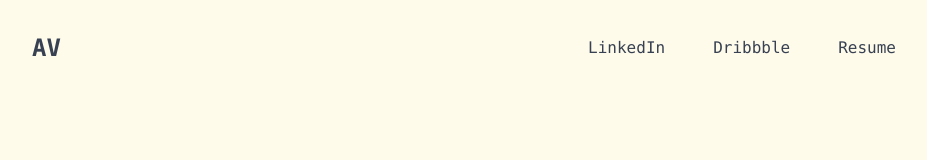
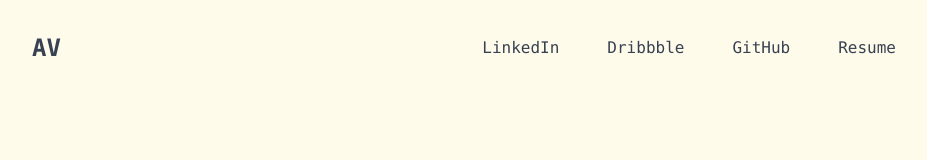
Before and after one commit to ArcticJunkie/folio_react_twcss, a React (Create React App) app: page / in a window 1280 px wide. Shown: the top 160 px of the page, without its empty margins (176-1103 px from the left). Built offline with nearby package versions, Linux system fonts and the light colour scheme.

Commit message:
added github link

```diff
--- a/src/components/Nav.js
+++ b/src/components/Nav.js
@@ -8,6 +8,7 @@ function Nav() {
                 <ul className="hidden md:flex flex-row justify-evenly space-x-12 font-mono ">
                     <li className="hover:underline hover:text-black"><a href="https://www.linkedin.com/in/nav-verma/" target="_blank">LinkedIn</a></li>
                     <li className="hover:underline hover:text-black"><a href="https://dribbble.com/navs_lists" target="_blank">Dribbble</a></li>
+                    <li className="hover:underline hover:text-black"><a href="https://github.com/ArcticJunkie" target="_blank">GitHub</a></li>
                     <li className="hover:underline hover:text-black"><a href="https://drive.google.com/file/d/1Y_uy5qveuIf9GfGZcfIXKGOIH1DRb_PM/view?usp=sharing" target="_blank">Resume</a></li>
                 </ul>
             </nav>
```
Also changed, not shown: 1 other file (tests, documents, lock files or other folders).
